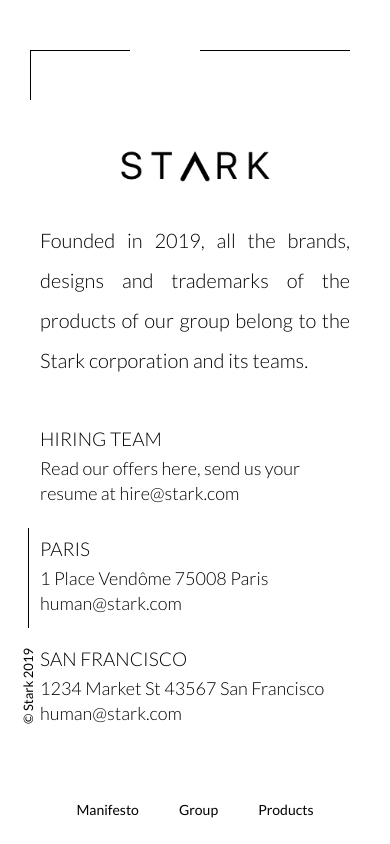
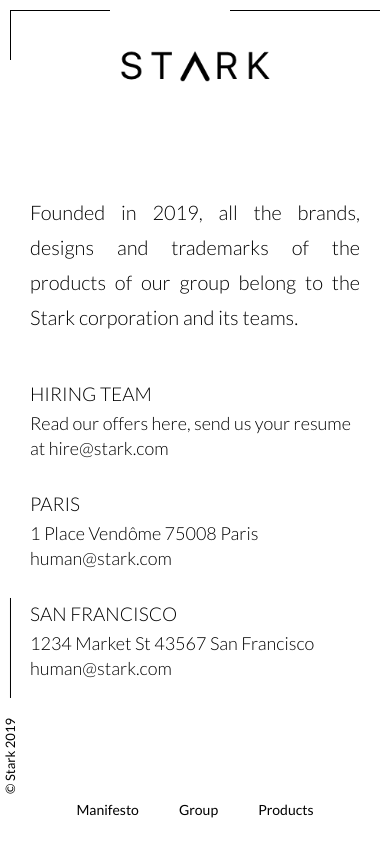
Before and after one commit to Horsealot/stark-landing, a React (Create React App) app: page /group in a window 390 px wide. Built offline with nearby package versions, Linux system fonts and the light colour scheme; a web font is replaced by a local one.

Commit message:
Update mobile UX

```diff
--- a/src/_styles/_app.scss
+++ b/src/_styles/_app.scss
@@ -116,7 +116,28 @@ body {
       width: 100%;
     }
   }
+
+  @media(max-width: 600px) {
+    .top-left-border {
+      left: 10px;
+      top: 10px;
+    }
+    .top-right-border {
+      right: 160px;
+      top: 10px;
+    }
+    .onepage {
+      &-logo {
+        margin-top: 50px;
+      }
+    }
+    footer {
+      left: -28px;
+      bottom: 80px;
+    }
+  }
 }
+
 
 .darktheme {
   .Stark {
--- a/src/_styles/_group.scss
+++ b/src/_styles/_group.scss
@@ -34,11 +34,12 @@
     }
   }
   @media(max-width: 800px) {
-    padding-left: 40px;
-    padding-right: 40px;
+    padding-left: 30px;
+    padding-right: 30px;
+    padding-bottom: 70px;
     h2 {
       font-size: 20px;
-      line-height: 40px;
+      line-height: 35px;
     }
     &-offices {
       flex-wrap: wrap;
--- a/src/_styles/_manifesto.scss
+++ b/src/_styles/_manifesto.scss
@@ -17,11 +17,12 @@
     margin-left: auto;
   }
   @media(max-width: 800px) {
-    padding-left: 40px;
-    padding-right: 40px;
+    padding-left: 30px;
+    padding-right: 30px;
+    padding-bottom: 70px;
     h2 {
       font-size: 20px;
-      line-height: 40px;
+      line-height: 35px;
     }
   }
 }
--- a/src/_styles/_products.scss
+++ b/src/_styles/_products.scss
@@ -25,8 +25,10 @@
       }
     }
   }
-  @media(max-width: 800px) {
+  @media(max-width: 600px) {
+    max-height: inherit;
     flex-wrap: wrap;
+    padding-bottom: 70px;
     &__product {
       flex-basis: 100%;
       margin: 20px;
```
